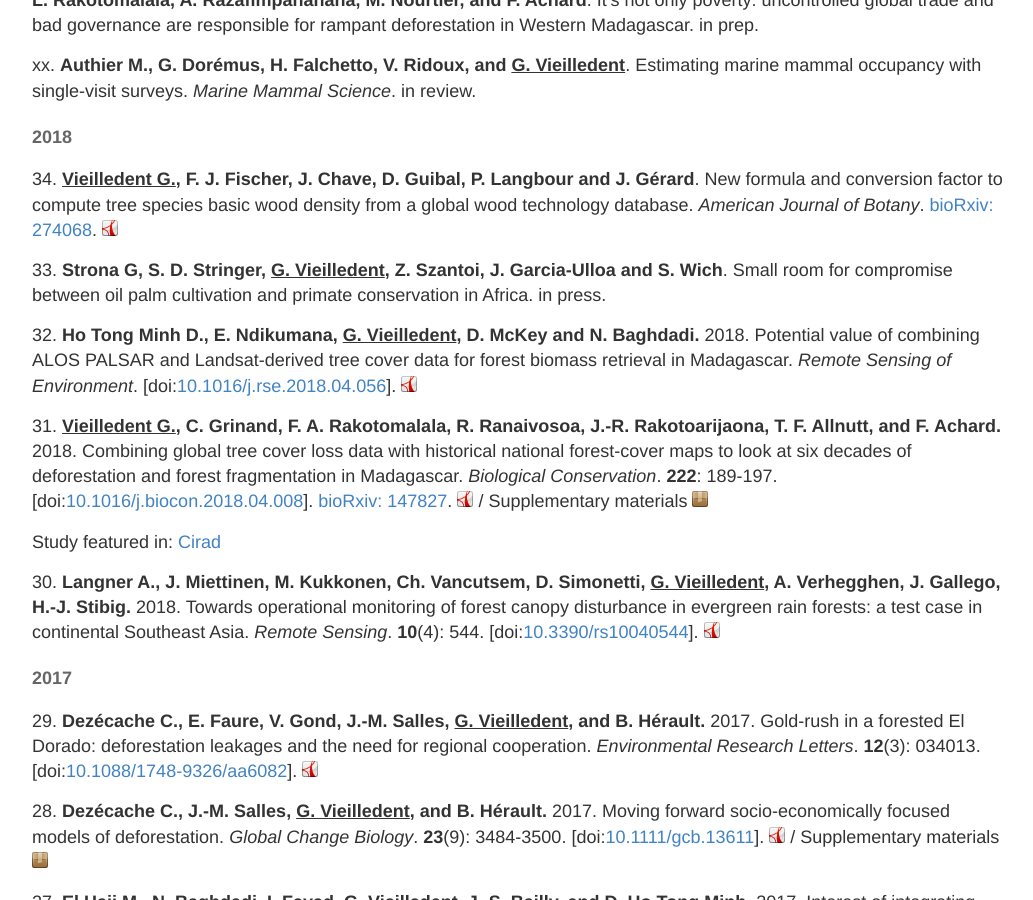
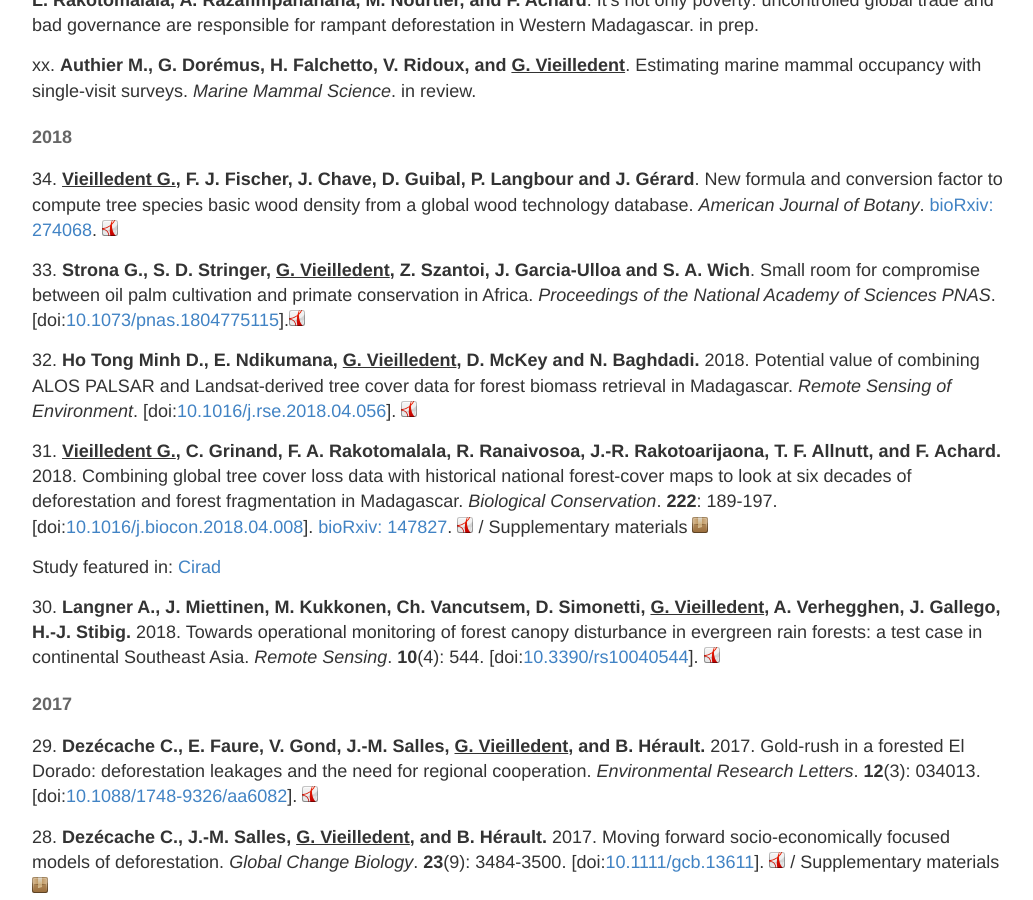
Before and after one commit to ghislainv/ghislainv.github.io, a Jekyll site: the page built from publications.md, in a window 1280 px wide and 900 px high, scrolled down 748 px. Shown: the whole window, without its empty margins (118-1151 px from the left). Built offline with Jekyll 4.4.1, drawn with Linux system fonts in a browser that asks for light colours.

Commit message:
Update publications

```diff
--- a/publications.md
+++ b/publications.md
@@ -27,7 +27,8 @@ xx\. **Authier M., G. Dorémus, H. Falchetto, V. Ridoux, and <span style="text-d
 [bioRxiv: 274068](https://doi.org/10.1101/274068).
 [![manuscript in pdf](/images/logos/logo-pdf.png "manuscript in pdf")](/publications/Vieilledent2018-bioRxiv.pdf)
 
-33\. **Strona G, S. D. Stringer, <span style="text-decoration: underline;">G. Vieilledent</span>, Z. Szantoi, J. Garcia-Ulloa and S. Wich**. Small room for compromise between oil palm cultivation and primate conservation in Africa. in press.
+33\. **Strona G., S. D. Stringer, <span style="text-decoration: underline;">G. Vieilledent</span>, Z. Szantoi, J. Garcia-Ulloa and S. A. Wich**. Small room for compromise between oil palm cultivation and primate conservation in Africa. _Proceedings of the National Academy of Sciences PNAS_.
+\[doi:[10.1073/pnas.1804775115](https://doi.org/10.1073/pnas.1804775115)\].[![manuscript in pdf](/images/logos/logo-pdf.png "manuscript in pdf")](http://www.pnas.org/content/early/2018/08/07/1804775115.full.pdf)
 
 32\. **Ho Tong Minh D., E. Ndikumana, <span style="text-decoration: underline;">G. Vieilledent</span>, D. McKey and N. Baghdadi.** 2018. Potential value of combining ALOS PALSAR and Landsat-derived tree cover data for forest biomass retrieval in Madagascar. _Remote Sensing of Environment_.
 \[doi:[10.1016/j.rse.2018.04.056](https://doi.org/10.1016/j.rse.2018.04.056)\].
```
